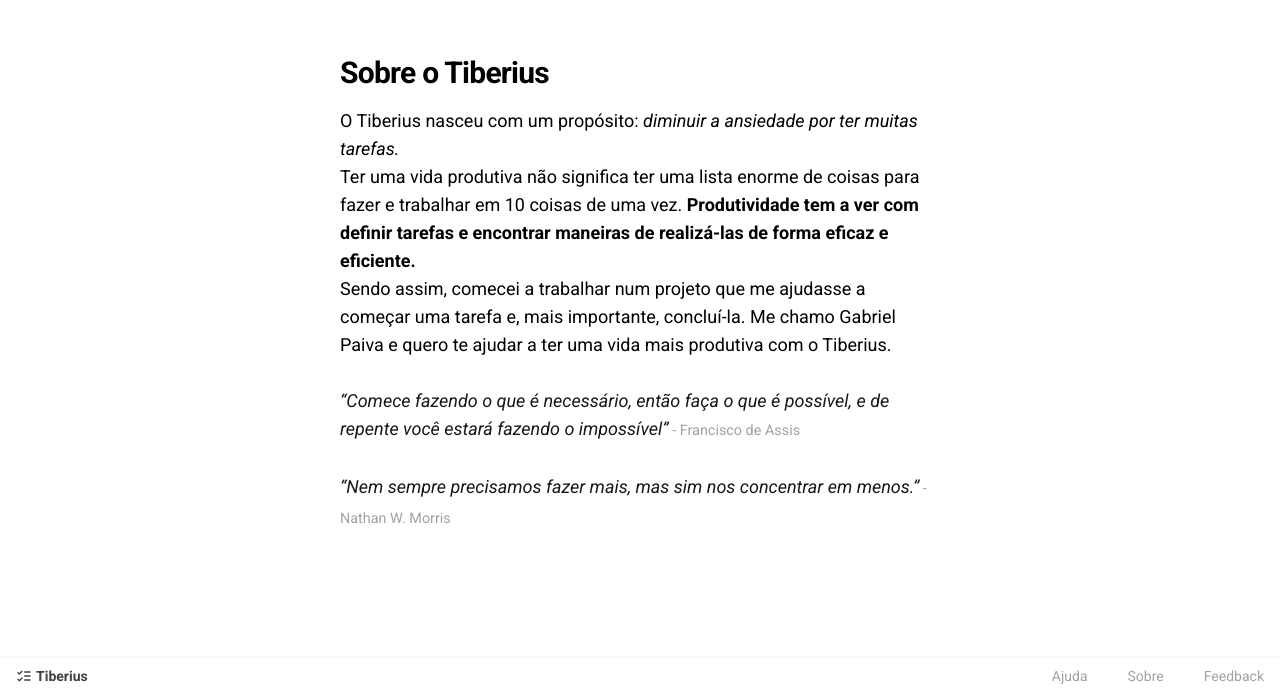
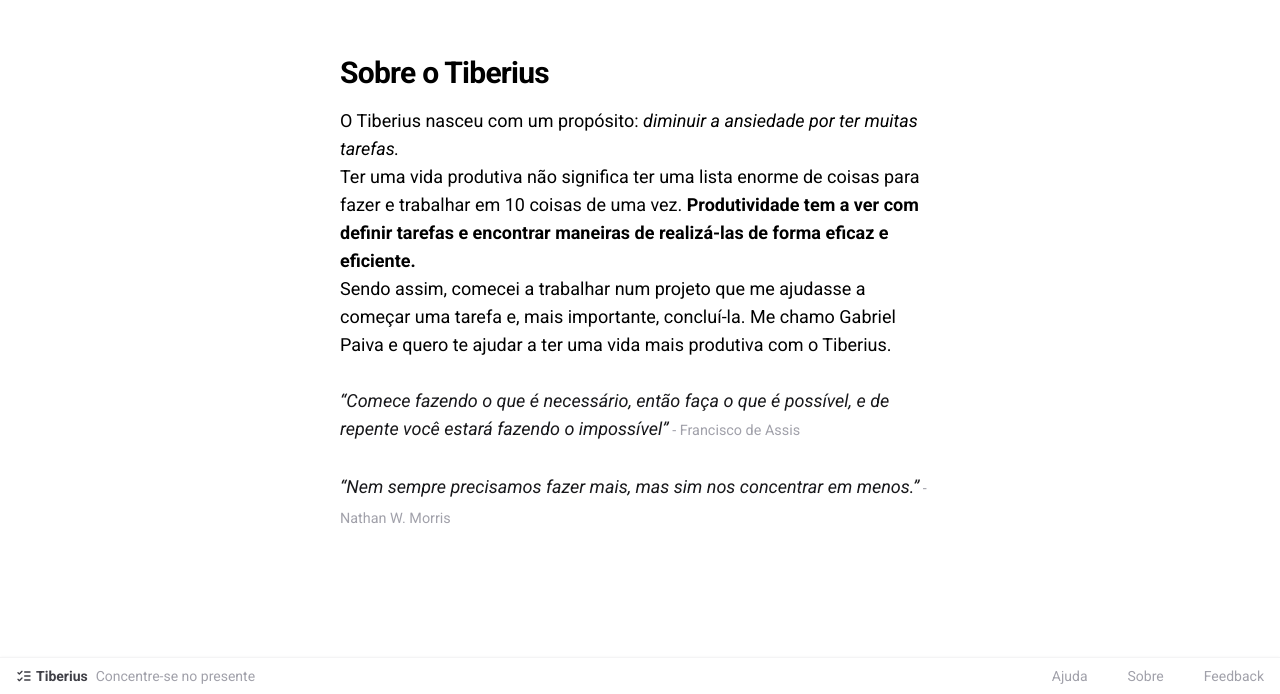
Before and after one commit to gpaiva00/tiberius-v2, a React (Vite) app: page /about in a window 1280 px wide. Shown: the part 106-800 px from the top of the page. Built offline with nearby package versions, Linux system fonts and the light colour scheme.

Commit message:
fix: footer text

```diff
--- a/src/shared/components/Footer.tsx
+++ b/src/shared/components/Footer.tsx
@@ -14,7 +14,7 @@
           Tiberius
         </a>
         {/* <p className="text-xs text-zinc-400 md:text-sm">{new Date().getFullYear()}</p> */}
-        <p className="hidden text-xs text-zinc-400 md:visible md:text-sm">Concentre-se no presente</p>
+        <p className="hidden text-xs text-zinc-400 md:block md:text-sm">Concentre-se no presente</p>
       </div>
       <div className="flex items-center gap-6 md:gap-10">
         <a
```
